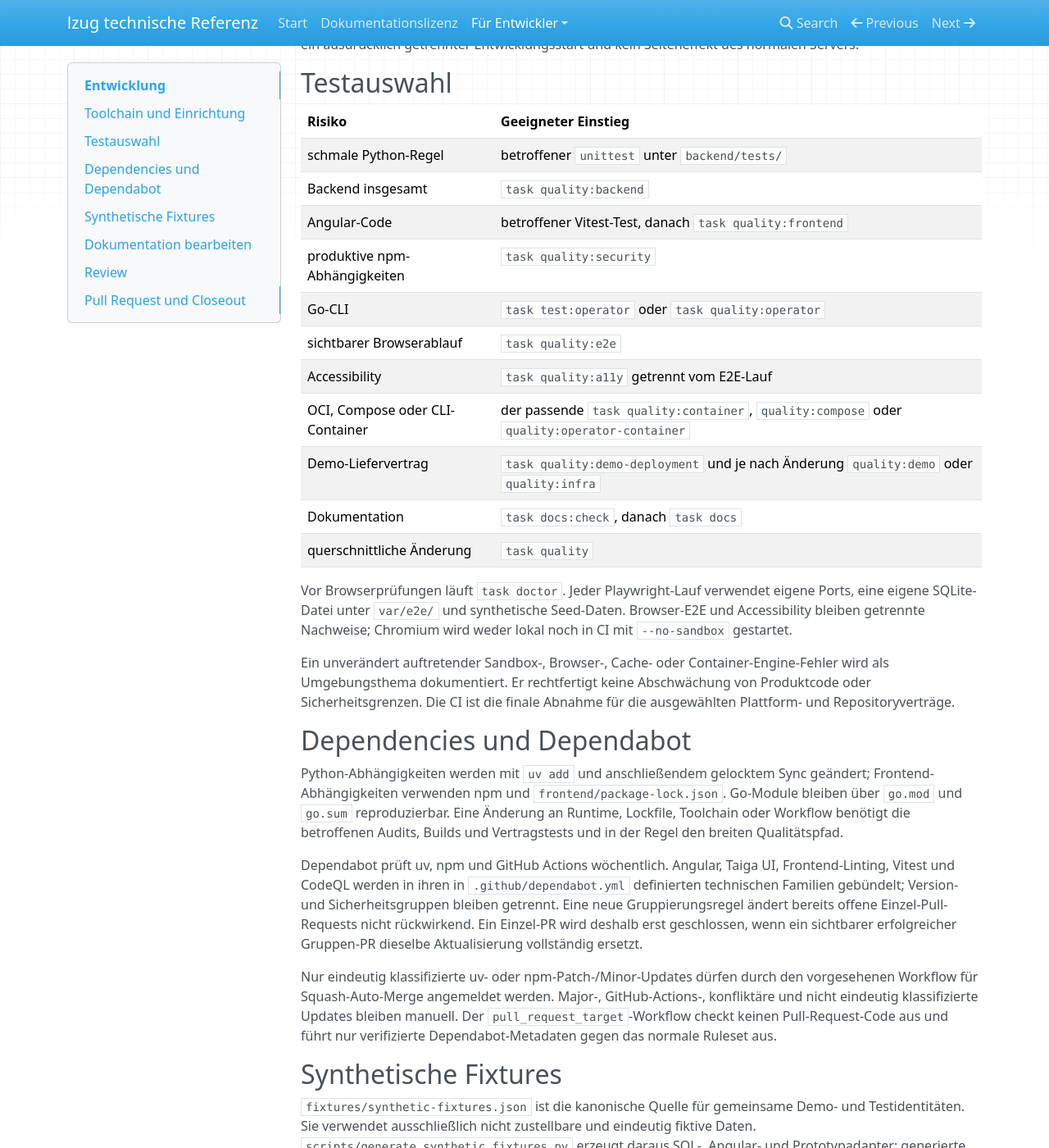
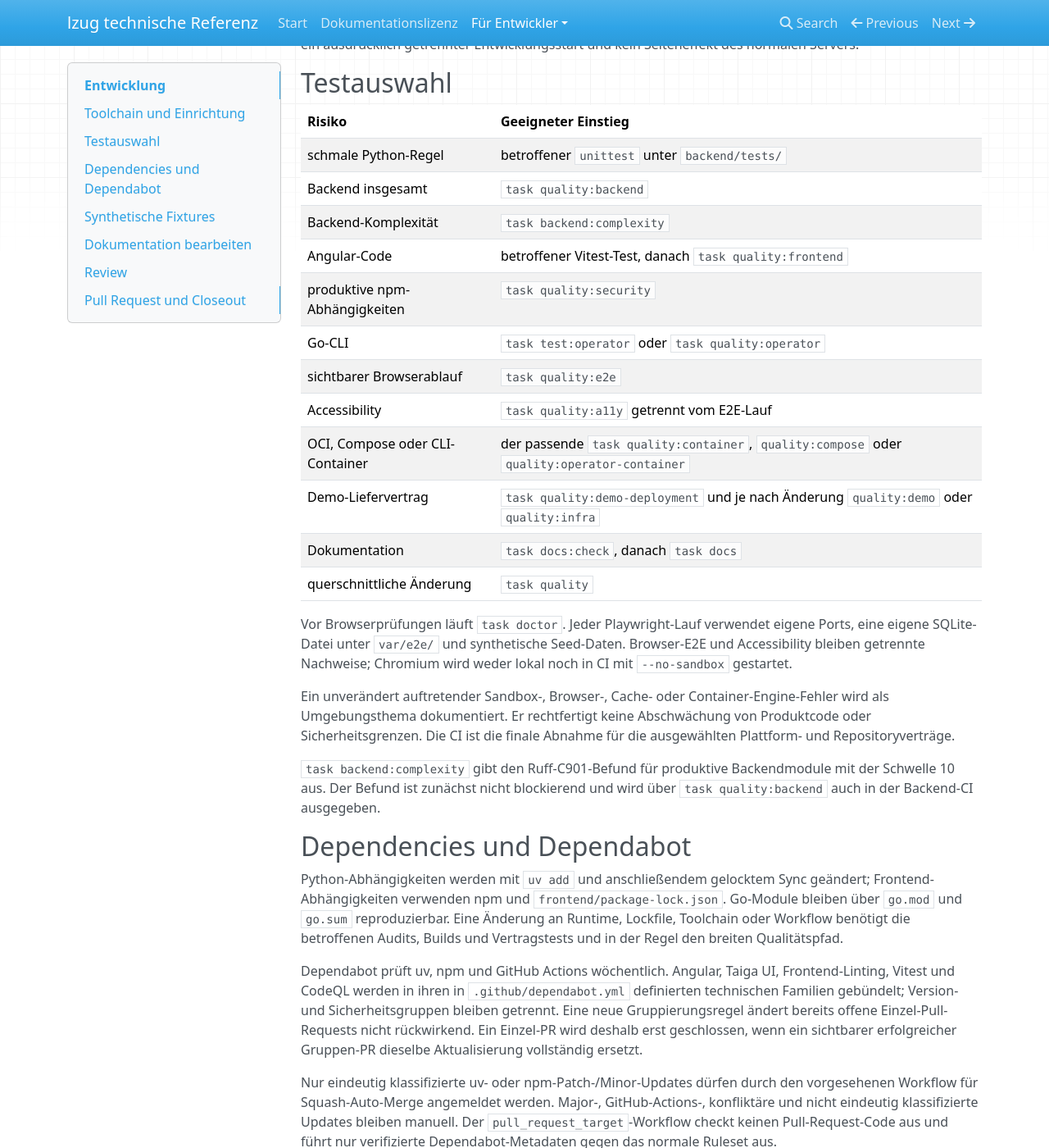
Before and after one commit to lxndrp/lzug, an MkDocs documentation site: the page built from docs/developers/development.md, in a window 1280 px wide and 1400 px high, scrolled down 595 px. Shown: the whole window at 82% size. Built offline with MkDocs 1.6.1, drawn with Linux system fonts in a browser that asks for light colours; nearby versions of some CDN libraries.

Commit message:
chore: report backend complexity

```diff
--- a/docs/developers/development.md
+++ b/docs/developers/development.md
@@ -42,6 +42,7 @@ Seiteneffekt des normalen Servers.
 | --- | --- |
 | schmale Python-Regel | betroffener `unittest` unter `backend/tests/` |
 | Backend insgesamt | `task quality:backend` |
+| Backend-Komplexität | `task backend:complexity` |
 | Angular-Code | betroffener Vitest-Test, danach `task quality:frontend` |
 | produktive npm-Abhängigkeiten | `task quality:security` |
 | Go-CLI | `task test:operator` oder `task quality:operator` |
@@ -63,6 +64,11 @@ Container-Engine-Fehler wird als Umgebungsthema dokumentiert.
 Er rechtfertigt keine Abschwächung von Produktcode oder Sicherheitsgrenzen.
 Die CI ist die finale Abnahme für die ausgewählten Plattform- und
 Repositoryverträge.
+
+`task backend:complexity` gibt den Ruff-C901-Befund für produktive
+Backendmodule mit der Schwelle 10 aus.
+Der Befund ist zunächst nicht blockierend und wird über `task quality:backend`
+auch in der Backend-CI ausgegeben.
 
 ## Dependencies und Dependabot
 
--- a/pyproject.toml
+++ b/pyproject.toml
@@ -69,6 +69,9 @@ exclude = [".venv", "dist", "build", ".git", "__pycache__"]
 [tool.ruff.lint]
 select = ["E", "F", "W", "I", "N", "UP", "B"]
 
+[tool.ruff.lint.mccabe]
+max-complexity = 10
+
 [tool.black]
 line-length = 100
 target-version = ["py314"]
```
Also changed, not shown: Taskfile.yml (+11 -0 lines), 1 other file.
